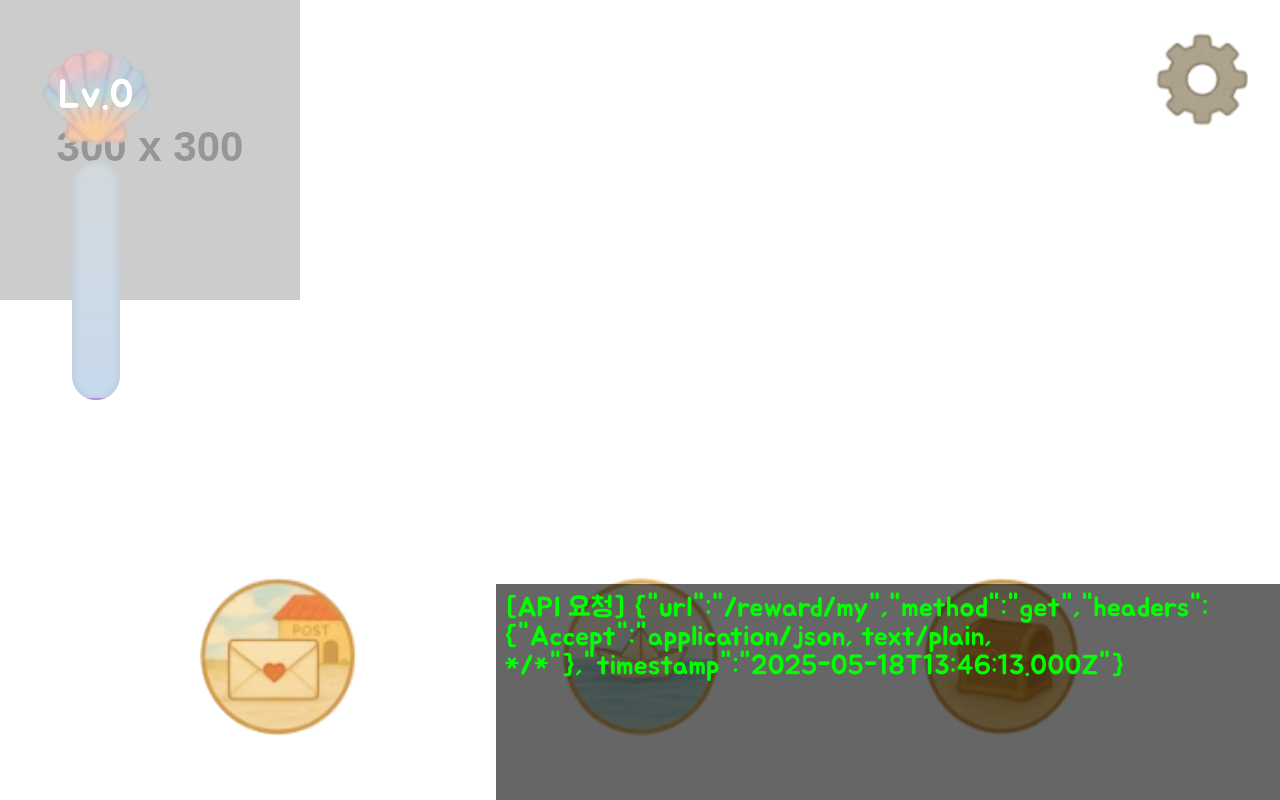
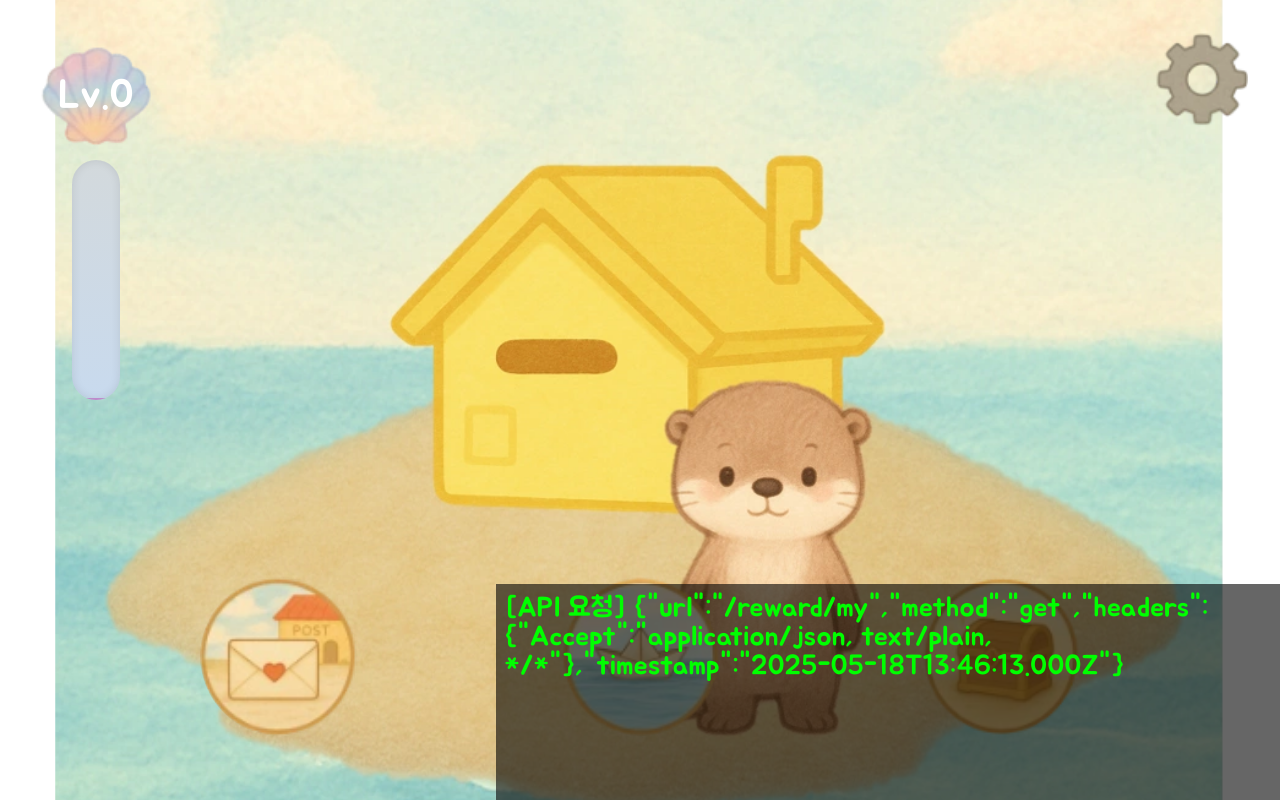
Before and after one commit to techforimpact-archive/TFI_CAMPUS_HANYANG_25Spring_SalingtheMind, a React (Vite) app: page / in a window 1280 px wide. Built offline with nearby package versions, Linux system fonts and the light colour scheme; no server answers; sample sign-in values are in the browser's storage.

Commit message:
changed bg to initial one

```diff
--- a/src/pages/beach/beach.module.css
+++ b/src/pages/beach/beach.module.css
@@ -1,6 +1,12 @@
 .postImage {
-  position: absolute;
+  position: fixed;
+  top: 0;
+  left: 0;
+  width: 100vw;
+  height: 100vh;
+  object-fit: cover;
   z-index: -1;
+  content: url('/public/image/main/background_initial.webp');
 }
 
 .pointContainer {
```
